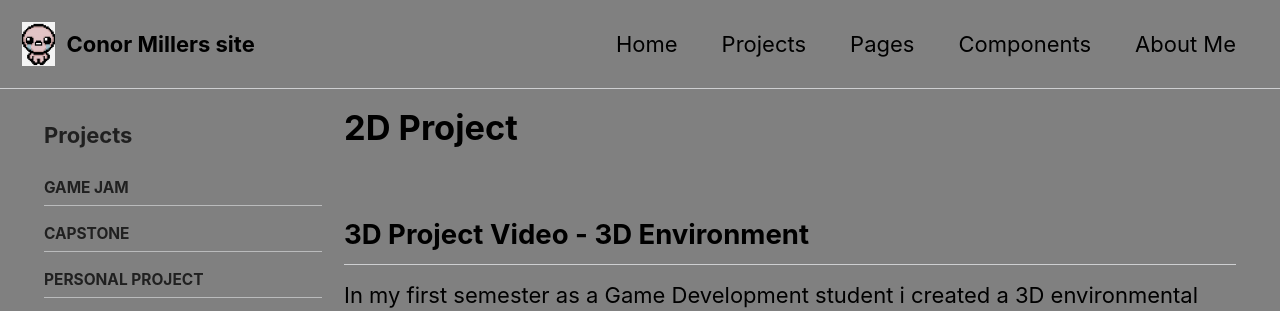
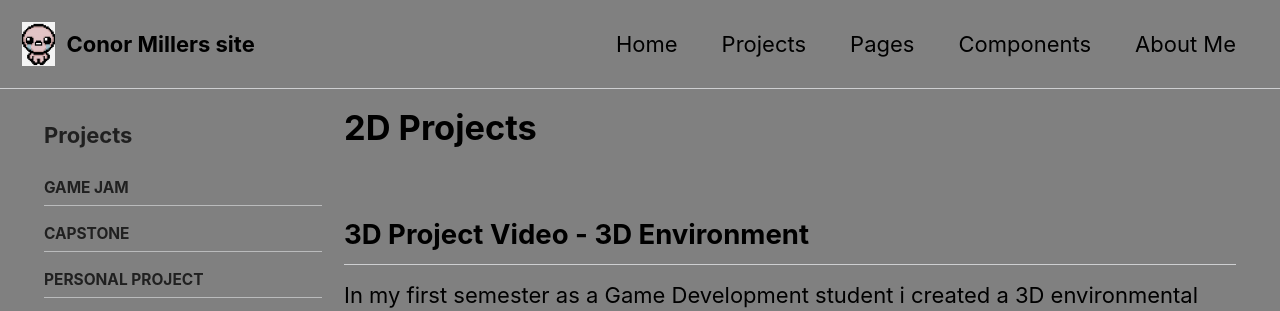
Before and after one commit to Conor-Miller9276/Conor-Miller9276.github.io, a Jekyll site: the page built from _pages/first-semester-game.md, in a window 1280 px wide and 900 px high. Shown: the top 311 px of the window. Built offline with Jekyll 4.4.1, drawn with Linux system fonts in a browser that asks for light colours; part of the change alters nothing that is shown.

Commit message:
Rename title from '2D Project' to '2D Projects'

```diff
--- a/_pages/first-semester-game.md
+++ b/_pages/first-semester-game.md
@@ -1,5 +1,5 @@
 ---
-title: "2D Project"
+title: "2D Projects"
 layout: single
 permalink: /projects/first-semester-game/
 classes: wide
@@ -21,6 +21,20 @@ gallery_gameplay:
     image_path: /assets/images/MS Boss.png
   - url: /assets/images/MS Death.png
     image_path: /assets/images/MS Death.png
+
+gallery_gameplay:
+  # Recommended: width "240px" to "320px" keeps a neat grid
+  - url: /assets/images/MS Menu.png
+    image_path: /assets/images/MS Menu.png
+  - url: /assets/images/MS Scarecrow.png
+    image_path: /assets/images/MS Scarecrow.png
+  - url: /assets/images/Medieval Scrimmage Test.png
+    image_path: /assets/images/Medieval Scrimmage Test.png
+  - url: /assets/images/MS Heavy.png
+    image_path: /assets/images/MS Heavy.png
+  - url: /assets/images/MS Boss.png
+    image_path: /assets/images/MS Boss.png
+
 ---
 
 
@@ -38,3 +52,5 @@ In my first semester as a Game Development student i created a 3D environmental
 </div>
 
 {% include gallery id="gallery_gameplay" layout="third" thumb_height="300px" %}
+<div>
+{% include gallery id="gallery_gameplay" layout="third" thumb_height="300px" %}
```
